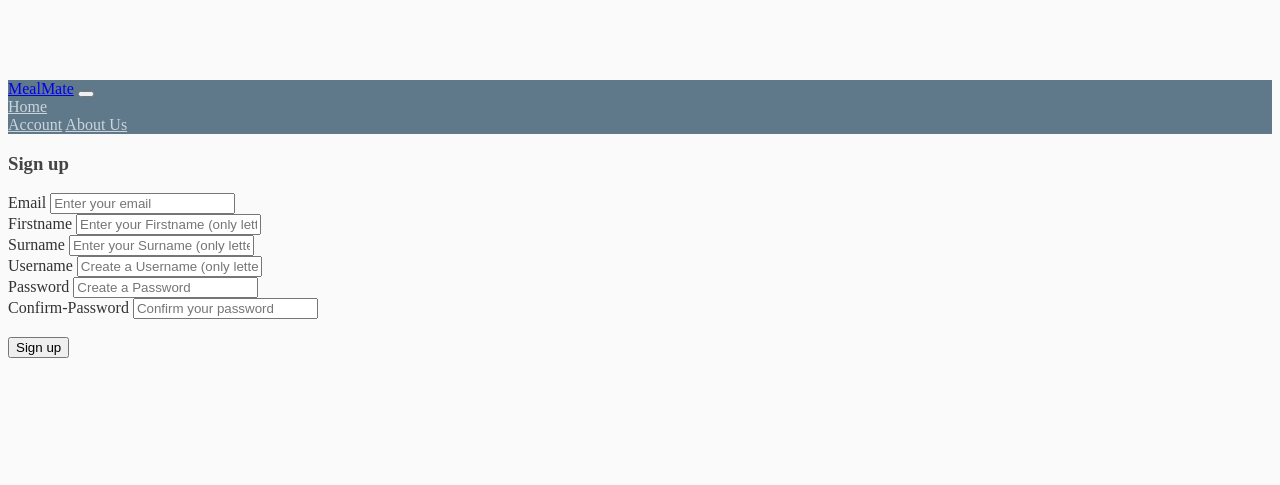
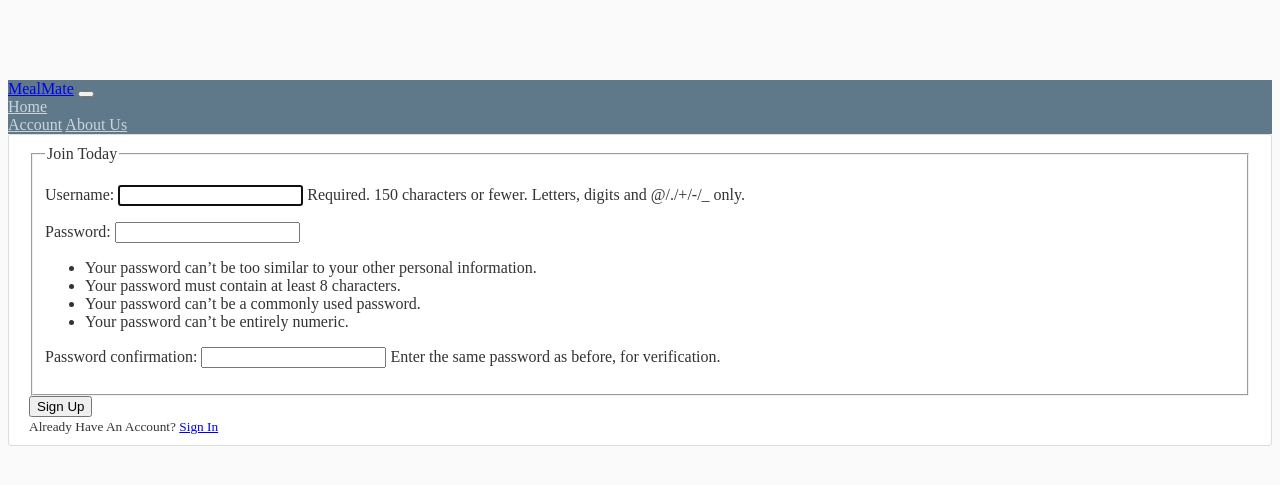
Before and after one commit to Mike-The-Knight/WebAppCW, a Django app: page /members/account/signup in a window 1280 px wide. Shown: the top 485 px of the page. Run offline with Django 4.2, Linux system fonts and the light colour scheme.

Commit message:
Updated forms and views for sign up and sign in

```diff
--- a/project/members/views.py
+++ b/project/members/views.py
@@ -2,31 +2,23 @@ from django.shortcuts import render, redirect
 from django.contrib.auth import authenticate, login, logout
 from django.contrib.auth.models import User
 from django.contrib import messages
+from django.contrib.auth.forms import UserCreationForm
 
 # Create your views here.
 def account(request):
     return render(request, 'members/index.html', {'title': 'Account'})
 
 def signup(request):
-    if request.method == "POST":
-        email = request.POST['email']
-        firstname = request.POST['firstname']
-        surname = request.POST['surname']
-        username = request.POST['username']
-        password = request.POST['password']
-        confirmpassword = request.POST['confirmpassword']
-
-        newuser = User.objects.create_user(username, email, password)
-        newuser.first_name = firstname
-        newuser.last_name = surname
-
-        newuser.save()
-
-        messages.success(request, "Your account has been successfully created")
-
-        return redirect('signin')
+    if request.method == 'POST':
+        form = UserCreationForm(request.POST)
+        if form.is_valid():
+            form.save()
+            username = form.cleaned_data.get('username')
+            messages.success(request, f'Account created for {username}!')
+            return redirect('signin')
     else:
-        return render(request, 'members/signup.html', {'title': 'Sign up'})
+        form = UserCreationForm()
+    return render(request, 'members/signup.html', {'form': form})
 
 
 def signin(request):
@@ -37,6 +29,7 @@ def signin(request):
         user = authenticate(username=username, password=password)
         if user is not None:
             login(request, user)
+            messages.success(request, "Logged in Successfully!")
             return redirect("home")
         else:
             messages.error(request, "Incorrect username or password")
--- a/project/templates/members/base.html
+++ b/project/templates/members/base.html
@@ -41,6 +41,13 @@
         <main role="main" class="container">
             <div class="row">
                 <div class="col-md-8">
+                    {% if messages %}
+                        {% for message in messages %}
+                            <div class="alert alert-{{ message.tags }}" role="alert">
+                                {{ message }}
+                            </div>
+                        {% endfor %}
+                    {% endif %}
                     {% block content %}
                     {% endblock %}
                 </div>
--- a/project/templates/members/signup.html
+++ b/project/templates/members/signup.html
@@ -1,35 +1,20 @@
 {% extends "members/base.html" %}
 {% block content %}
-  <h3> Sign up</h3>
-
-  <form action="/members/account/signup" method="POST">
-  {% csrf_token %}
-      <label for ="">Email</label>
-      <input type="email" id="email" name="email" placeholder="Enter your email" required>
-      <br>
-
-      <label for ="">Firstname</label>
-      <input type="text" id="firstname" name="firstname" placeholder="Enter your Firstname (only letters)" required>
-      <br>
-
-      <label for ="">Surname</label>
-      <input type="text" id="surname" name="surname" placeholder="Enter your Surname (only letters)" required>
-      <br>
-
-      <label for ="">Username</label>
-      <input type="text" id="username" name="username" placeholder="Create a Username (only letters and numbers)" required>
-      <br>
-
-      <label for ="">Password</label>
-      <input type="password" id="password" name="password" placeholder="Create a Password" required>
-      <br>
-
-      <label for ="">Confirm-Password</label>
-      <input type="password" id="confirmpassword" name="confirmpassword" placeholder="Confirm your password" required>
-      <br>
-      <br>
-
-      <button type="submit"> Sign up </button>
-
-  </form>
+  <div class="content-section">
+    <form method="POST">
+        {% csrf_token %}
+        <fieldset class="form-group">
+            <legend class="border-bottom mb-4">Join Today</legend>
+            {{ form.as_p }}
+        </fieldset>
+        <div class="form-group">
+            <button class="btn btn-outline-info" type="submit">Sign Up</button>
+        </div>
+    </form>
+    <div class="border-top pt-3">
+        <small class="text-muted">
+            Already Have An Account? <a class="ml-2" href="#">Sign In</a>
+        </small>
+    </div>
+  </div>
 {% endblock %}
```
Also changed, not shown: project/templates/members/test.html (added, +32 -0 lines), project/templates/website/base.html (+7 -0 lines), project/db.sqlite3.
